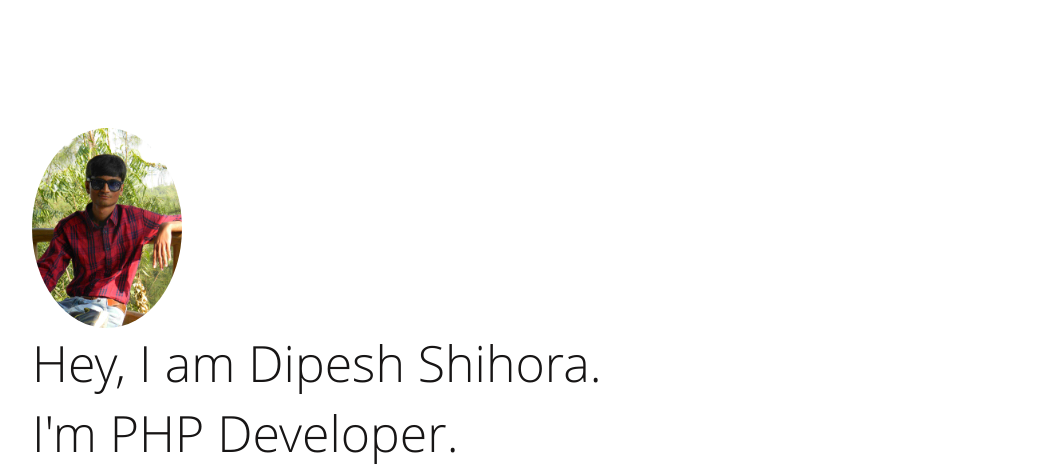
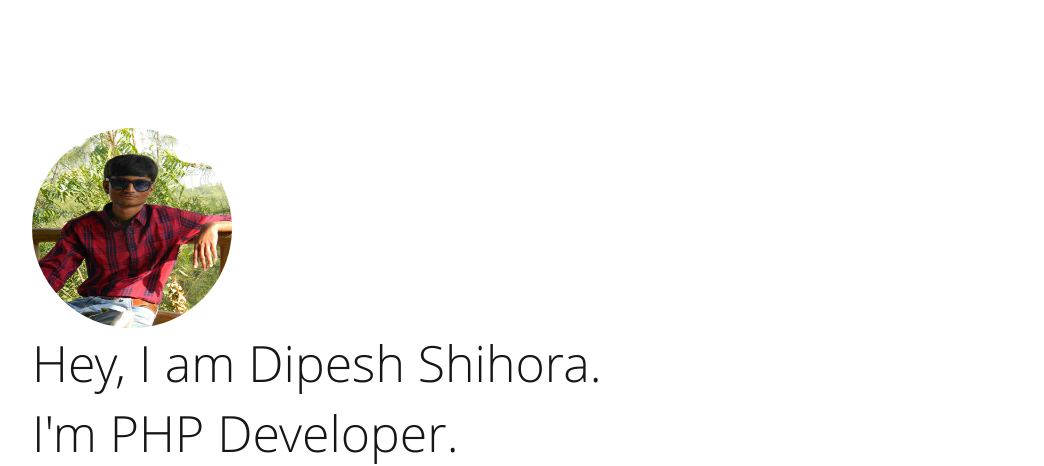
Before and after one commit to dipeshshihora/dipeshshihora.github.io, a plain HTML site: page index.html in a window 1280 px wide. Shown: the top 466 px of the page, without its empty margins (96-1140 px from the left). Drawn offline with Linux system fonts and the light colour scheme.

Commit message:
Final Commit

```diff
--- a/index.html
+++ b/index.html
@@ -10,7 +10,7 @@
     <body>
         <div id="container">
             <div id="cell">
-                <img class="img-circle" src="images/DSCN5596.JPG" width="150" srcset="images/profile@2x.jpeg 2x, images/profile@3x.jpeg 3x">
+                <img class="img-circle" src="images/DSCN5596.JPG" style="width: 200px;height: 200px" srcset="images/profile@2x.jpeg 2x, images/profile@3x.jpeg 3x">
                 <div id="content">
                     Hey, I am Dipesh Shihora.<br>
                     I'm PHP Developer.<br>
```
